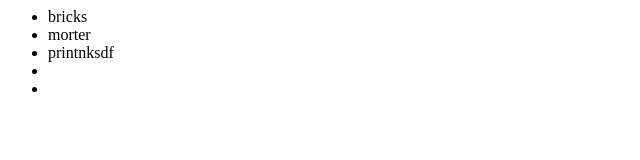
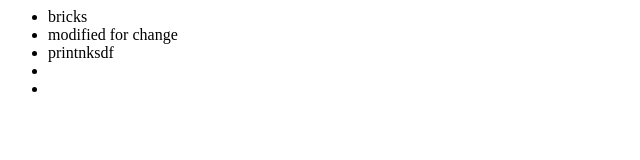
Before and after one commit to priyankaAnand/NewGitTest, a plain HTML site: page index.html in a window 1280 px wide. Shown: the full height of the page, 0-640 px from the left. Drawn offline with Linux system fonts and the light colour scheme.

Commit message:
modified index.html

```diff
--- a/index.html
+++ b/index.html
@@ -3,7 +3,7 @@
       <div>
           <ul>
               <li>bricks</li>
-              <li>morter</li>
+              <li>modified for change</li>
               <li>printnksdf</li>
               <li></li>
               <li></li>
```
